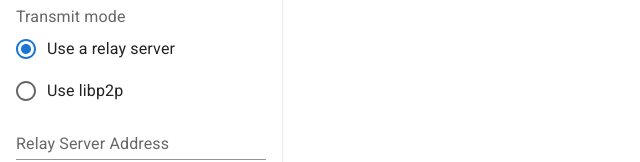
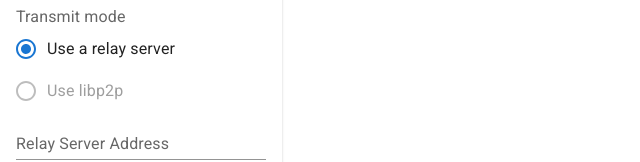
Before and after one commit to BadAimWeeb/xfrelay, a React (Vite) app: page / in a window 1280 px wide. Shown: the part 151-313 px from the top of the page, without its empty margins (0-640 px from the left). Built offline with nearby package versions, Linux system fonts and the light colour scheme.

Commit message:
not libp2p yet

```diff
--- a/src/gui/App.tsx
+++ b/src/gui/App.tsx
@@ -71,7 +71,7 @@ function App() {
                     value={mode}
                 >
                     <FormControlLabel value="1" control={<Radio />} label="Use a relay server" />
-                    <FormControlLabel value="2" control={<Radio />} label="Use libp2p" />
+                    <FormControlLabel value="2" control={<Radio />} label="Use libp2p" disabled />
                 </RadioGroup>
             </FormControl>
 
```
